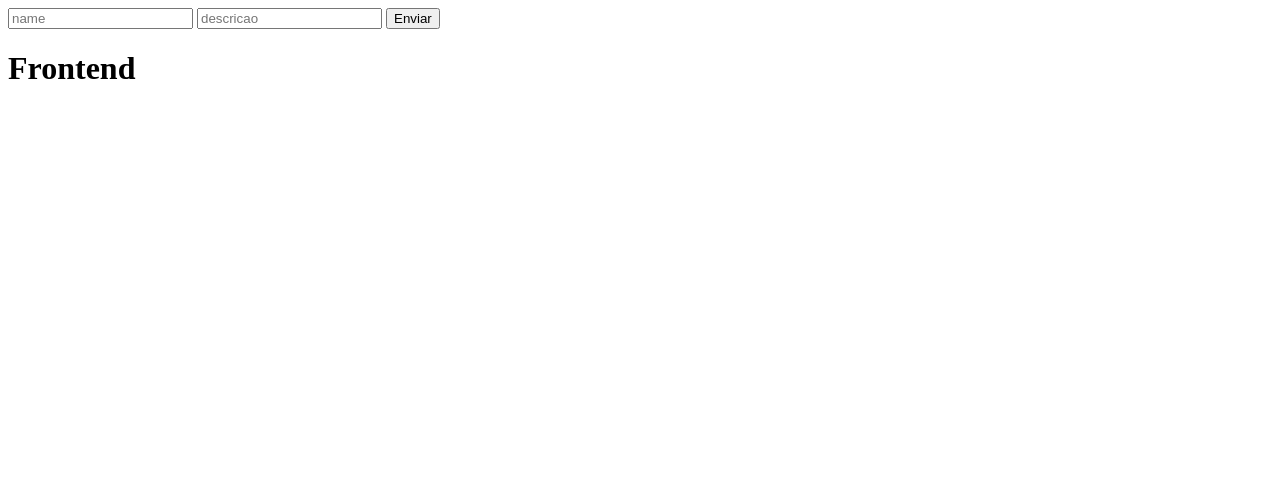
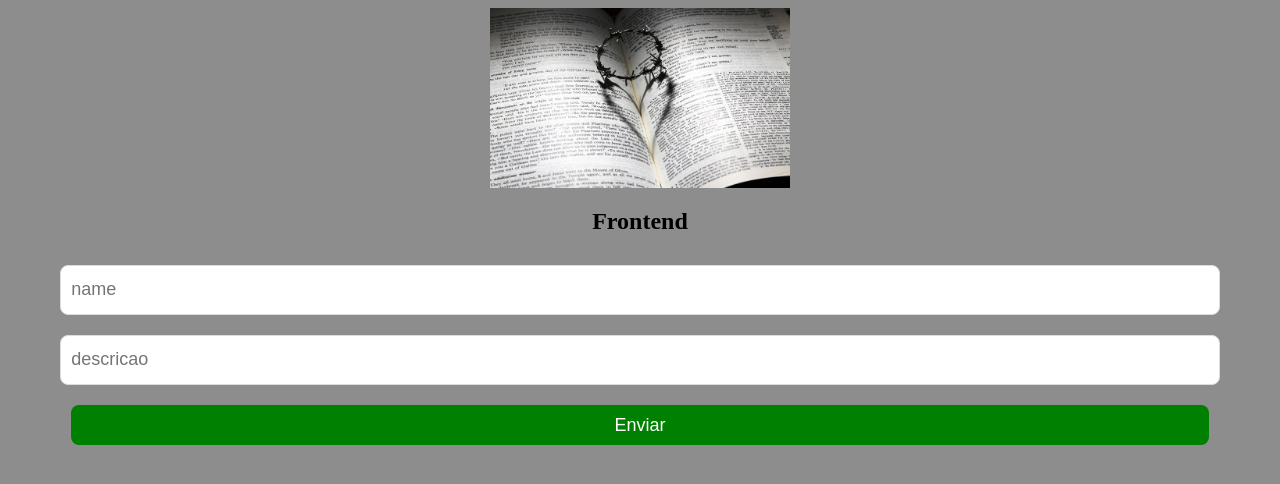
Before and after one commit to leandroalfonso/js-php, a plain HTML site: page front/index.html in a window 1280 px wide. Drawn offline with Linux system fonts and the light colour scheme; no server answers.

Commit message:
commit meu site

```diff
--- a/front/index.html
+++ b/front/index.html
@@ -11,18 +11,24 @@
                 flex-direction: row;
                 align-items: center;
                 flex-wrap: wrap;
+                background-color: aliceblue;
             }
             #ul li{
                 list-style: none;
                 margin: 10px;
                 width: 300px;
-                height: 300px;
-                border: 1px solid black;
+                height: 80px;
+                border: none;
+                border-radius: 8px;
+                box-shadow: 2px 4px 10px #8d8d8d;
                 display: flex;
                 flex-direction: column;
                 align-items: center;
                 justify-content: center;
 
+            }
+            body{
+                background-color: #8d8d8d;
             }
             .container{
                 display: flex;
@@ -30,20 +36,66 @@
                 align-items: center;
                 justify-content: center;
             }
+            .form-container{
+                display: flex;
+               align-items: center;
+               justify-content: center;
+               flex-direction: column;
+            }
+            .form-container form{
+                display: flex;
+                flex-direction: column;
+                align-items: center;
+                justify-content: center;
+                width: 100%;
+                height: 200px;
+                background-color: #8d8d8d;
+
+            }
+            .form-container input{
+                width: 90%;
+                height: 40px;
+                margin: 10px;
+                border-radius: 8px;
+                font-size: 18px;
+                padding: 10px;
+
+                border: 1px solid #dcdcdc;
+
+            }
+            .form-container button{
+                width: 90%;
+                height: 40px;
+                margin: 10px;
+                border-radius: 8px;
+                border: none;
+                padding: 10px;
+                background-color: green;
+                color: white;
+                font-size: 18px;
+            }
 
     </style>
     <title>Document</title>
 </head>
 <body>
-<form>
-    <input type="text" id="nome" name="nome" placeholder="name">
-    <input type="text" id="descricao" name="descricao" placeholder="descricao">
+    <div class="form-container">
 
-    <button type="submit" id="btn">Enviar</button>
+        <img width="300px" src="pascoa01.jpg">
+        <h2>Frontend</h2>
+        <form>
+            <input type="text" id="nome" name="nome" placeholder="name">
+            <input type="text" id="descricao" name="descricao" placeholder="descricao">
 
-</form>
+            <button type="submit" id="btn">Enviar</button>
 
-    <h1>Frontend</h1>
+        </form>
+
+
+    </div>
+
+
+
     <div class="container">
         <ul id="ul">
 
```
Also changed, not shown: front/pascoa01.jpg (added).
